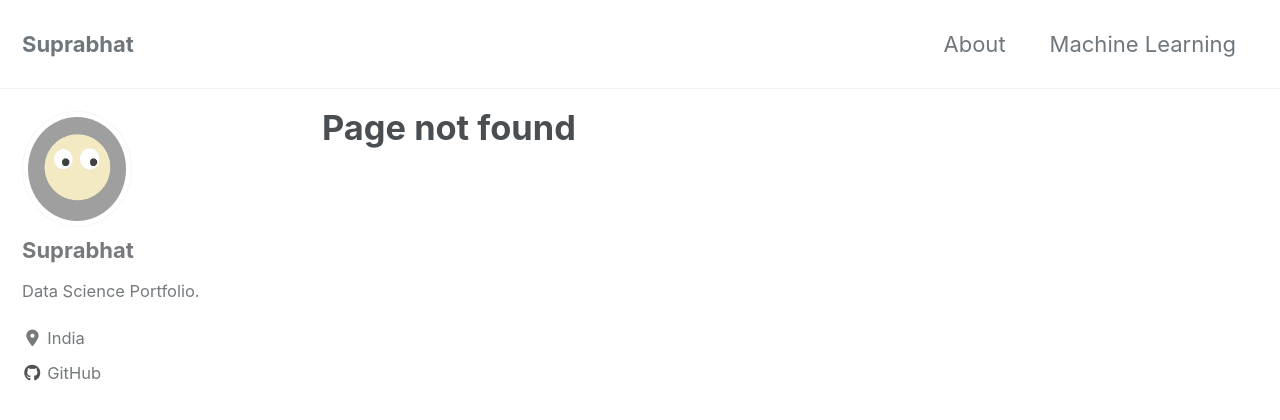
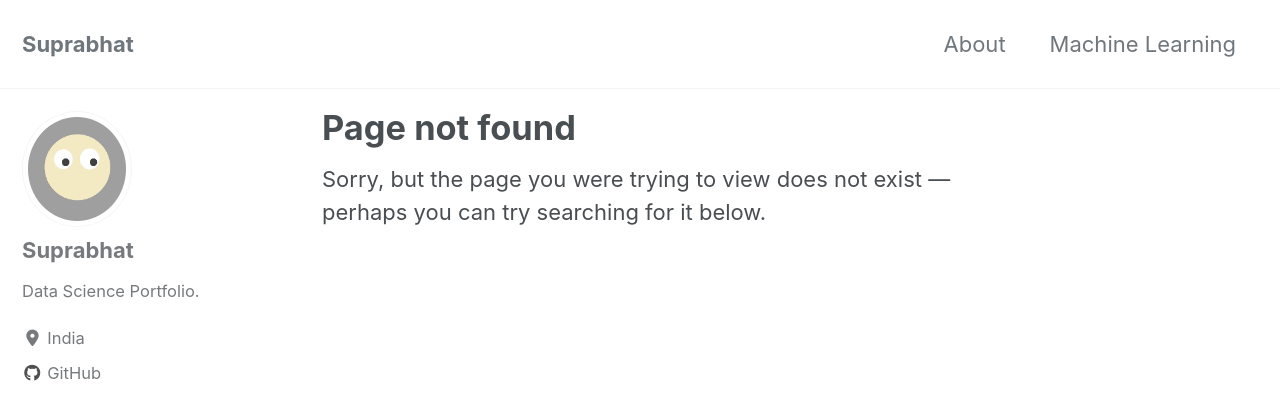
Before and after one commit to SuppuK/SuppuK.github.io, a Jekyll site: the page built from _pages/404.md, in a window 1280 px wide and 900 px high. Shown: the top 420 px of the window. Built offline with Jekyll 4.4.1, drawn with Linux system fonts in a browser that asks for light colours; cached includes are drawn as plain includes; nearby versions of some CDN libraries.

Commit message:
new github

```diff
--- a/_pages/404.md
+++ b/_pages/404.md
@@ -5,3 +5,13 @@ excerpt: "Page not found. Your pixels are in another canvas."
 sitemap: false
 permalink: /404.html/
 ---
+
+Sorry, but the page you were trying to view does not exist --- perhaps you can try searching for it below.
+
+<script type="text/javascript">
+  var GOOG_FIXURL_LANG = 'en';
+  var GOOG_FIXURL_SITE = '{{ site.url }}'
+</script>
+<script type="text/javascript"
+  src="//linkhelp.clients.google.com/tbproxy/lh/wm/fixurl.js">
+</script>
```
Also changed, not shown: 1 other file.
